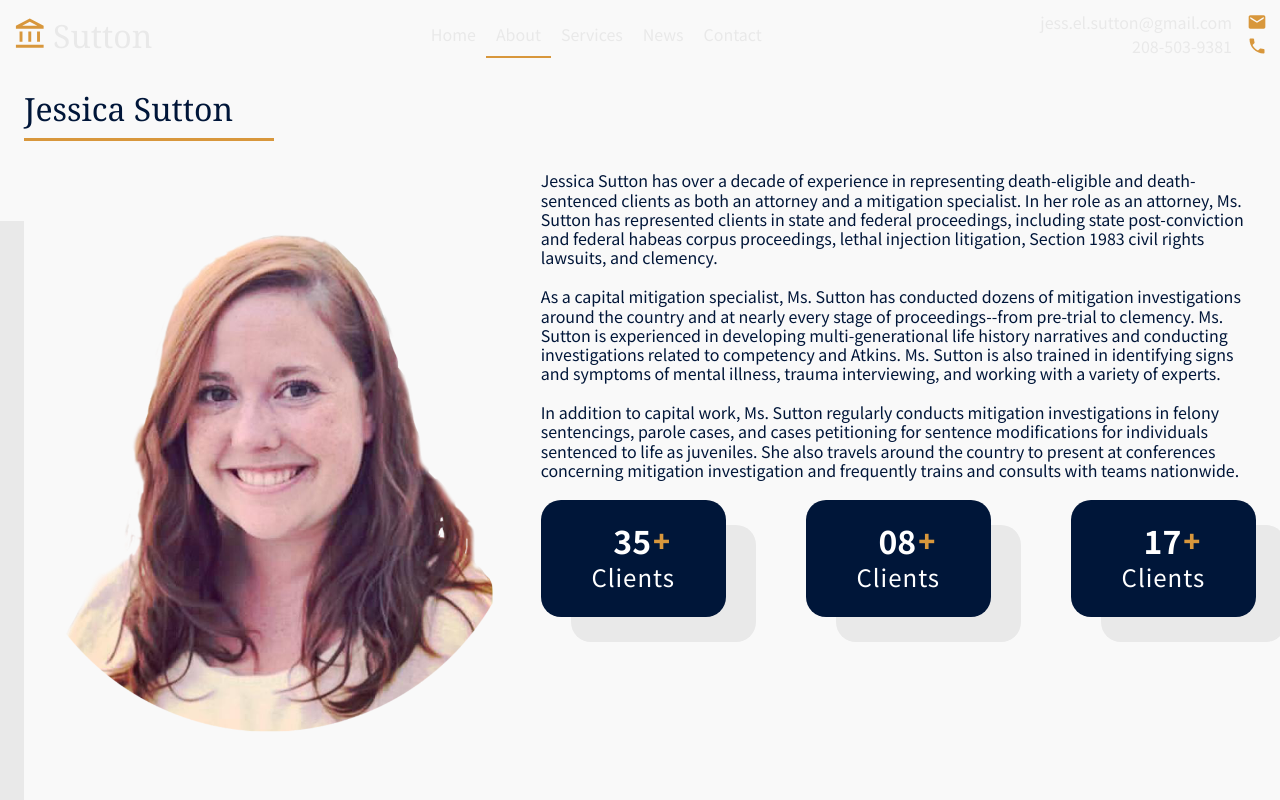
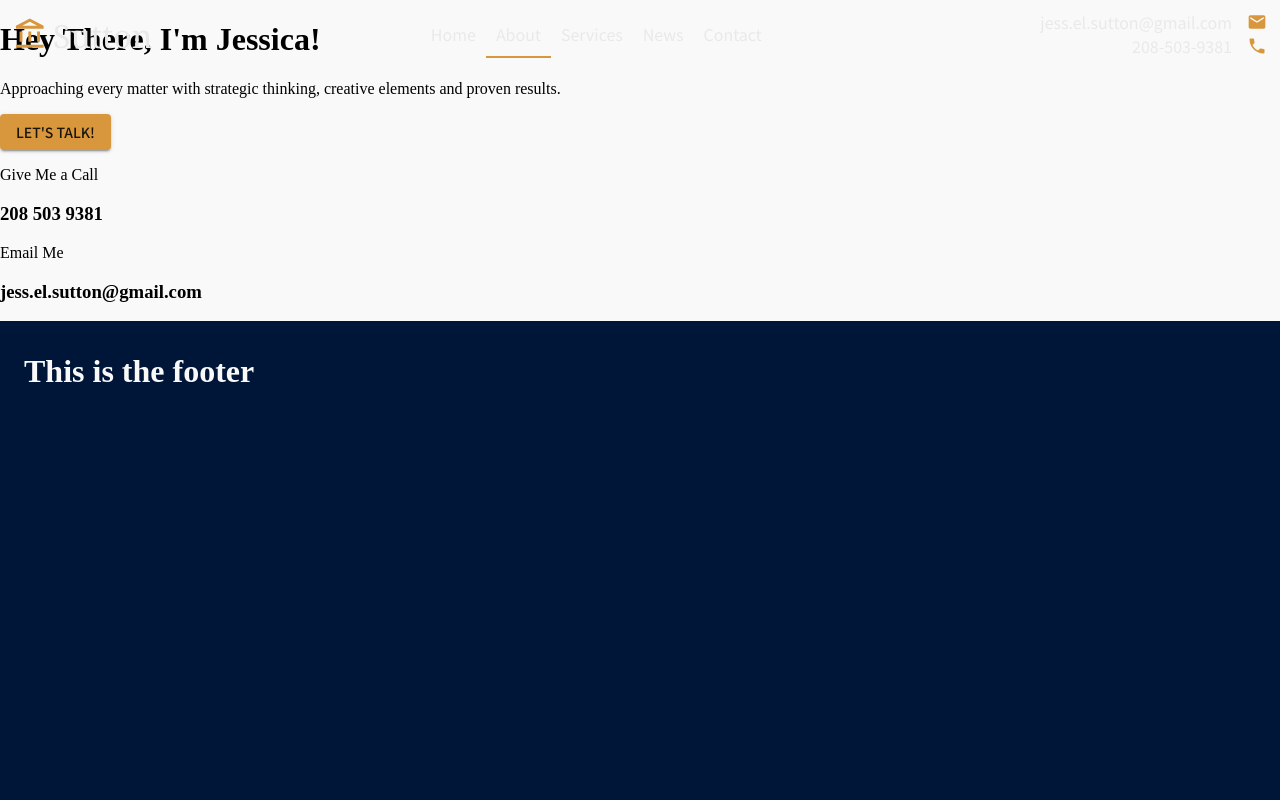
Before and after one commit to pmitch242/jessica-sutton, a React (Create React App) app: page /about in a window 1280 px wide. Shown: the top 800 px of the page. Built offline with nearby package versions, Linux system fonts and the light colour scheme.

Commit message:
imported about header, removed pre-exisiting code and added elements to header. Preparing to style header for about page.

```diff
--- /dev/null
+++ b/src/components/About/Header.jsx
@@ -0,0 +1,36 @@
+import React from 'react'
+import { Button } from '@material-ui/core'
+
+const Header = () => {
+    return (
+        <div className='about-header-container'>
+            <div className="about-header">
+                <div className="about-intro-div">
+                    <h1>Hey There, I'm Jessica!</h1>
+
+                    <p>Approaching every matter with strategic thinking, creative elements and proven results.</p>
+
+                    <Button variant='contained' color='secondary'>Let's Talk!</Button>
+                </div>
+                <div className="contact-info-div">
+                    <div className="contact-items">
+                        <div className="icon"></div>
+                        <div className="contact-items-content">
+                            <p className="p">Give Me a Call</p>
+                            <h3 className="h3">208 503 9381</h3>
+                        </div>
+                    </div>
+                    <div className="contact-items">
+                        <div className="icon"></div>
+                        <div className="contact-items-content">
+                            <p className="p">Email Me</p>
+                            <h3 className="h3">jess.el.sutton@gmail.com</h3>
+                        </div>
+                    </div>
+                </div>
+            </div>
+        </div>
+    )
+}
+
+export default Header;
--- a/src/components/About/index.js
+++ b/src/components/About/index.js
@@ -1,47 +1,16 @@
 import React from 'react';
-import { makeStyles, Typography, Container, Divider, Grid, Box } from '@material-ui/core';
+import { makeStyles} from '@material-ui/core';
 
-import CountingNumbers from './CountingNumbers';
+import Header from './Header';
+// import CountingNumbers from './CountingNumbers';
 
-import jess from './jessica.png';
-// import jess from '../../images/jess.jpg';
+// import jess from './jessica.png';
+// import jess from './jessica-image.png';
 
 import './about.css';
 
 const useStyle = makeStyles({
-    root: {
-        backgroundColor: '#f9f9f9',
-        padding: '90px 0'
-    },
-    h2: {
-        marginBottom: '10px',
-    },
-    divider: {
-        marginBottom: '30px',
-        maxWidth: '250px',
-        height: '3px',
-        backgroundColor: '#d8973c',
-    },
-    container: {
-        // backgroundColor: '#f9f9f9',
-    },
-    info: {
-        backgroundColor: '#f9f9f9',
-    },
-    body: {
-        marginBottom: '20px',
-        lineHeight: 1.2,
-    },
-    imgDiv: {
-        width: 'inherit',
-        height: 'fit-content',
-    },
-    img: {
-        maxWidth: '-webkit-fill-available',
-        height: 'auto',
-        borderRadius: '5px',
-        boxShadow: '-80px 50px 0px #e9e9e9',
-    }
+
 })
 
 const About = () => {
@@ -49,51 +18,7 @@ const About = () => {
 
     return (
         <div id='about' className={classes.root}>
-            <Container >
-                <Typography variant='h2' color='primary' className={classes.h2}>Jessica Sutton</Typography>
-                <Divider className={classes.divider} />
-
-
-                <Grid container spacing={1} className={classes.container}>
-                    <Grid item xs={12} sm={5}>
-                        <div>
-                            <div className='jess-img-div'>
-                                <img alt='Jessica Sutton' src={jess} id='jess-img' className={` ${classes.img}`} />
-                            </div>
-                        </div>
-                    </Grid>
-
-                    <Grid item xs={12} sm={7} >
-                        <Box>
-
-                            <Typography variant='body1' className={classes.body} color='primary'>
-                                Jessica Sutton has over a decade of experience in representing death-eligible and death-sentenced clients as both an attorney and a mitigation specialist. In her role as an attorney, Ms. Sutton has represented clients in state and federal proceedings, including state post-conviction and federal habeas corpus proceedings, lethal injection litigation, Section 1983 civil rights lawsuits, and clemency.
-                        </Typography>
-                            <Typography variant='body1' className={classes.body} color='primary'>
-                                As a capital mitigation specialist, Ms. Sutton has conducted dozens of mitigation investigations around the country and at nearly every stage of proceedings--from pre-trial to clemency. Ms. Sutton is experienced in developing multi-generational life history narratives and conducting investigations related to competency and Atkins. Ms. Sutton is also trained in identifying signs and symptoms of mental illness, trauma interviewing, and working with a variety of experts.
-                        </Typography>
-
-                            <Typography variant='body1' className={classes.body} color='primary'>
-                                In addition to capital work, Ms. Sutton regularly conducts mitigation investigations in felony sentencings, parole cases, and cases petitioning for sentence modifications for individuals sentenced to life as juveniles. She also travels around the country to present at conferences concerning mitigation investigation and frequently trains and consults with teams nationwide.
-                        </Typography>
-
-                            <Grid container spacing={10} >
-                                <Grid item xs={12} sm={4}>
-                                    <CountingNumbers number='35' title='Clients' />
-                                </Grid>
-
-                                <Grid item xs={12} sm={4}>
-                                    <CountingNumbers number='08' title='Clients' />
-                                </Grid>
-
-                                <Grid item xs={12} sm={4}>
-                                    <CountingNumbers number='17' title='Clients' />
-                                </Grid>
-                            </Grid>
-                        </Box>
-                    </Grid>
-                </Grid>
-            </Container>
+           <Header />
         </div>
     )
 }
```
Also changed, not shown: src/components/About/header-image.jpg (added), src/components/About/jessica-image.png (added).
